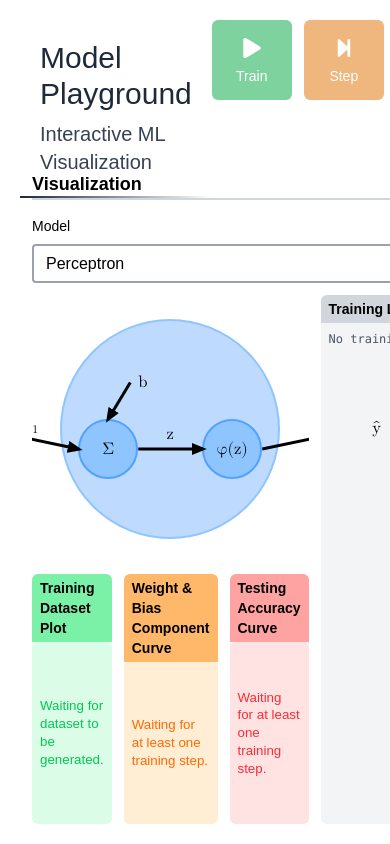
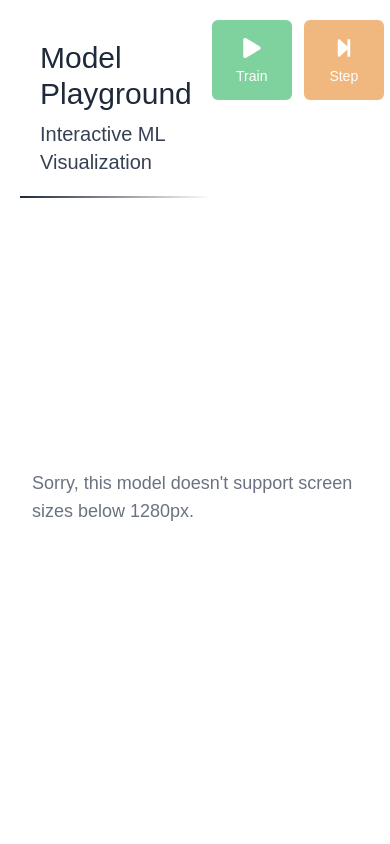
Before and after one commit to sachintha180/sachintha-portfolio, a React (Vite) app in the folder frontend/: page /model-dashboard in a window 390 px wide. Built offline with nearby package versions, Linux system fonts and the light colour scheme; a web font is replaced by a local one.

Commit message:
add responsive breakpoints, update build files

```diff
--- a/frontend/src/components/modelDashboard/ModelForm.tsx
+++ b/frontend/src/components/modelDashboard/ModelForm.tsx
@@ -61,7 +61,7 @@ export default function ModelForm({
 
     try {
       // Send request to API endpoint
-      const response = await fetch("http://localhost:5000/api/data/generate", {
+      const response = await fetch("/api/data/generate", {
         method: "POST",
         headers: {
           "Content-Type": "application/json",
--- a/frontend/src/pages/ModelDashboard.tsx
+++ b/frontend/src/pages/ModelDashboard.tsx
@@ -60,7 +60,7 @@ export default function ModelDashboard() {
 
     try {
       // Send request to API endpoint
-      const response = await fetch("http://localhost:5000/api/models/train", {
+      const response = await fetch("/api/models/train", {
         method: "POST",
         headers: {
           "Content-Type": "application/json",
@@ -132,7 +132,7 @@ export default function ModelDashboard() {
     const trainOnce = async () => {
       try {
         // Send request to API endpoint
-        const response = await fetch("http://localhost:5000/api/models/train", {
+        const response = await fetch("/api/models/train", {
           method: "POST",
           headers: {
             "Content-Type": "application/json",
@@ -212,7 +212,7 @@ export default function ModelDashboard() {
   }
 
   return (
-    <div className="font-title relative flex h-screen w-screen flex-col overflow-hidden p-5">
+    <div className="font-title relative flex h-screen w-screen flex-col overflow-y-auto p-5">
       {/* Header - fixed height */}
       <div className="h-[150px] flex-shrink-0">
         <ModelDashboardHeader>
@@ -259,8 +259,13 @@ export default function ModelDashboard() {
         </ModelDashboardHeader>
       </div>
 
+      {/* Small Screen Message */}
+      <div className="flex flex-1 items-center justify-center px-3 text-lg text-gray-500 xl:hidden">
+        <p>Sorry, this model doesn't support screen sizes below 1280px.</p>
+      </div>
+
       {/* Content Area: Horizontal split below header */}
-      <div className="flex h-0 flex-grow">
+      <div className="hidden h-0 flex-grow xl:flex">
         {/* Visualization */}
         <div className="flex flex-1 flex-col gap-3 px-3">
           <div className="space-y-2">
@@ -291,7 +296,7 @@ export default function ModelDashboard() {
             {/* Left Column: Model Visualization and Plots */}
             <div className="flex flex-1 flex-col gap-3">
               {/* Upper part: Model Visualization */}
-              <div className="flex min-h-0 flex-1">
+              <div className="flex min-h-[300px] flex-1">
                 {currentModel === "perceptron" ? (
                   <Perceptron
                     inputCount={currentDataset ? currentDataset.X_dims[1] : 1}
@@ -314,7 +319,7 @@ export default function ModelDashboard() {
                     Training Dataset Plot{" "}
                     {currentDataset && `(n = ${currentDataset.X_dims[0]})`}
                   </h3>
-                  <div className="flex flex-1 items-center justify-center overflow-y-auto rounded-md bg-green-100 p-2 text-xs text-gray-600">
+                  <div className="flex min-w-[350px] flex-1 items-center justify-center overflow-y-auto rounded-md bg-green-100 p-2 text-xs text-gray-600">
                     {currentDataset ? (
                       <ScatterPlot
                         data={
@@ -338,7 +343,7 @@ export default function ModelDashboard() {
                         boundary={boundaryValues || undefined}
                       />
                     ) : (
-                      <p className="text-[10pt] text-green-500">
+                      <p className="text-center text-[10pt] text-green-500">
                         Waiting for dataset to be generated.
                       </p>
                     )}
@@ -348,11 +353,11 @@ export default function ModelDashboard() {
                 {/* Weight & Bias Component Curve */}
                 <div className="flex flex-1 flex-shrink-0 flex-col rounded-md bg-gray-100">
                   <h3 className="w-full rounded-t-md bg-orange-300 px-2 py-1 text-sm font-semibold">
-                    Weight & Bias Component Curve{" "}
+                    W&B Component Curve{" "}
                     {currentTraining.length > 0 &&
                       `(i = ${currentTraining.length})`}
                   </h3>
-                  <div className="flex flex-1 items-center justify-center overflow-y-auto rounded-md bg-orange-100 p-2 text-xs text-gray-600">
+                  <div className="flex min-w-[350px] flex-1 items-center justify-center overflow-y-auto rounded-md bg-orange-100 p-2 text-xs text-gray-600">
                     {currentDataset && currentTraining.length ? (
                       <LinePlot
                         data={wbLineData}
@@ -371,7 +376,7 @@ export default function ModelDashboard() {
                         padding={0.2}
                       />
                     ) : (
-                      <p className="text-[10pt] text-orange-500">
+                      <p className="text-center text-[10pt] text-orange-500">
                         Waiting for at least one training step.
                       </p>
                     )}
@@ -385,7 +390,7 @@ export default function ModelDashboard() {
                     {currentTraining.length > 0 &&
                       `(i = ${currentTraining.length})`}
                   </h3>
-                  <div className="flex flex-1 items-center justify-center overflow-y-auto rounded-md bg-red-100 p-2 text-xs text-gray-600">
+                  <div className="flex min-w-[350px] flex-1 items-center justify-center overflow-y-auto rounded-md bg-red-100 p-2 text-xs text-gray-600">
                     {currentDataset && currentTraining.length ? (
                       <LinePlot
                         data={accuracyLineData}
@@ -403,7 +408,7 @@ export default function ModelDashboard() {
                         padding={1}
                       />
                     ) : (
-                      <p className="text-[10pt] text-red-500">
+                      <p className="text-center text-[10pt] text-red-500">
                         Waiting for at least one training step.
                       </p>
                     )}
@@ -413,7 +418,7 @@ export default function ModelDashboard() {
             </div>
 
             {/* Right Column: Training Logs (maintains full height of its parent row) */}
-            <div className="flex w-[250px] flex-col rounded-md bg-gray-100">
+            <div className="hidden w-[250px] flex-col rounded-md bg-gray-100 min-[1700px]:flex">
               <h3 className="w-full rounded-t-md bg-gray-300 px-2 py-1 text-sm font-semibold">
                 Training Logs
               </h3>
```
Also changed, not shown: 10 other files (tests, documents, lock files or other folders).
